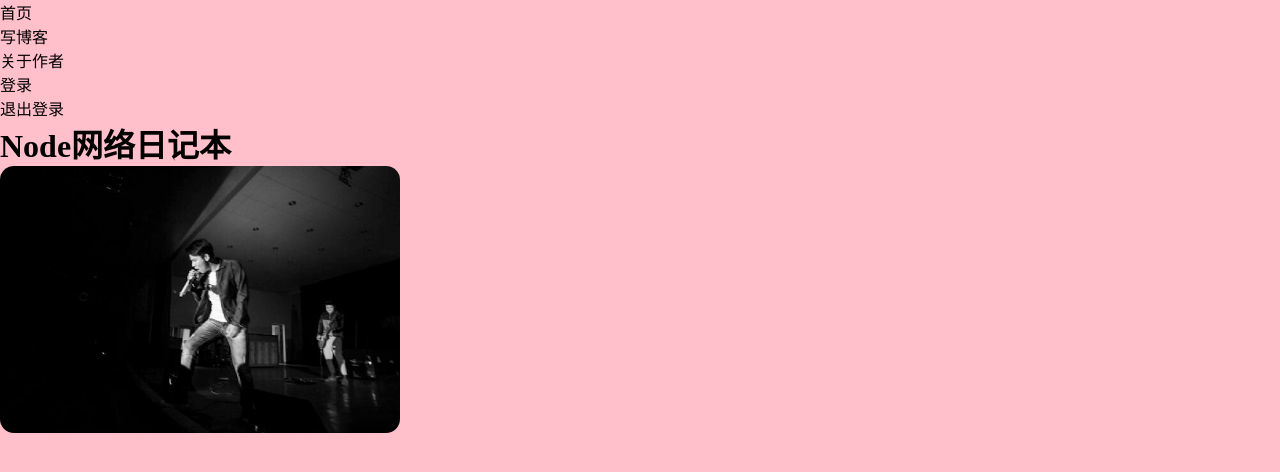
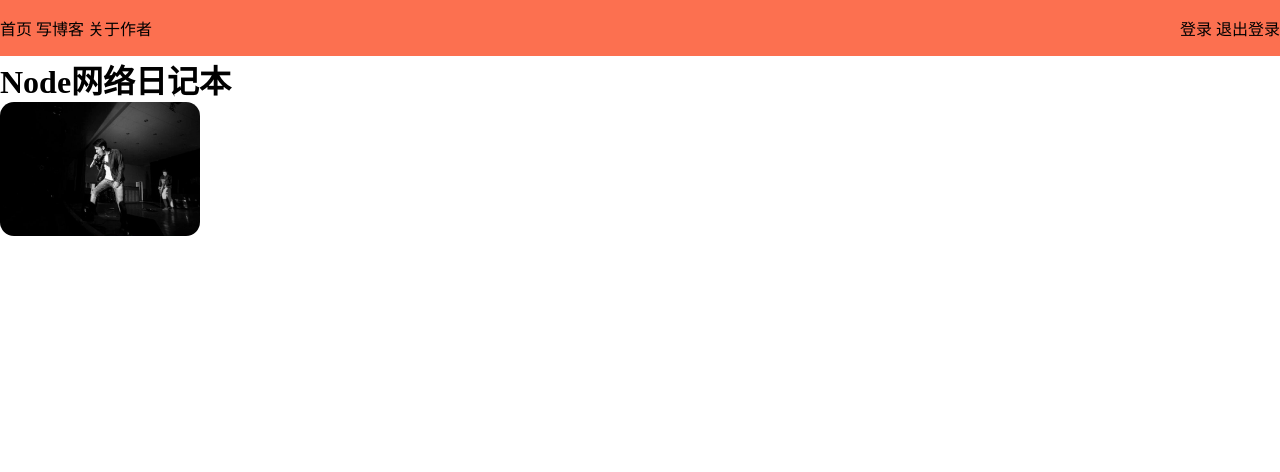
Before and after one commit to JaeJiang/Node-start, a website: page public/index.html in a window 1280 px wide. Drawn offline with Linux system fonts and the light colour scheme.

Commit message:
header颜色，flex效果

```diff
--- a/public/css/index.css
+++ b/public/css/index.css
@@ -23,10 +23,25 @@ a {
 
 
 body{
-    background: pink;
+    background: #fff;
+}
+header{
+    height: 56px;
+    background-color: #FC7050;
+
+}
+.bar{
+     display: flex;
+     justify-content: space-between;
+     align-items: center;
+     height: 100%;
+}
+.bar li{
+    display: inline-block;
+    font-size: 16px;
 }
 img{
-    width: 400px;
+    width: 200px;
     height: auto;
     border-radius: 14px;
 }
--- a/public/index.html
+++ b/public/index.html
@@ -10,18 +10,20 @@
 </head>
 <body>
     <header>
+        <div class="bar">
             <div class="bar-left">
                 <ul>
-                <li>首页</li>
-                <li>写博客</li>
-                <li>关于作者</li>
+                    <li><a href="/"></a>首页</li>
+                    <li><a href="/write"></a>写博客</li>
+                    <li><a href="/about"></a>关于作者</li>
                 </ul>
             </div>
             <div class="bar-right">
                 <ul>
-                <li>登录</li>
-                <li>退出登录</li>
+                    <li><a href="login"></a>登录</li>
+                    <li><a href="logoff"></a>退出登录</li>
                 </ul>
+            </div>
         </div>
     </header>
     <main>
```
Lines whose indentation alone changed are shown as unchanged.
